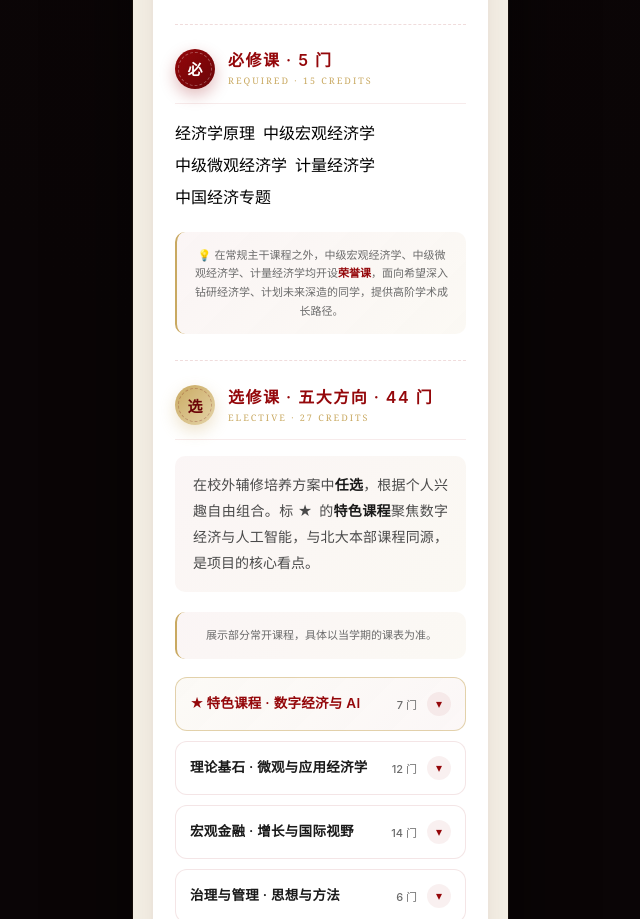
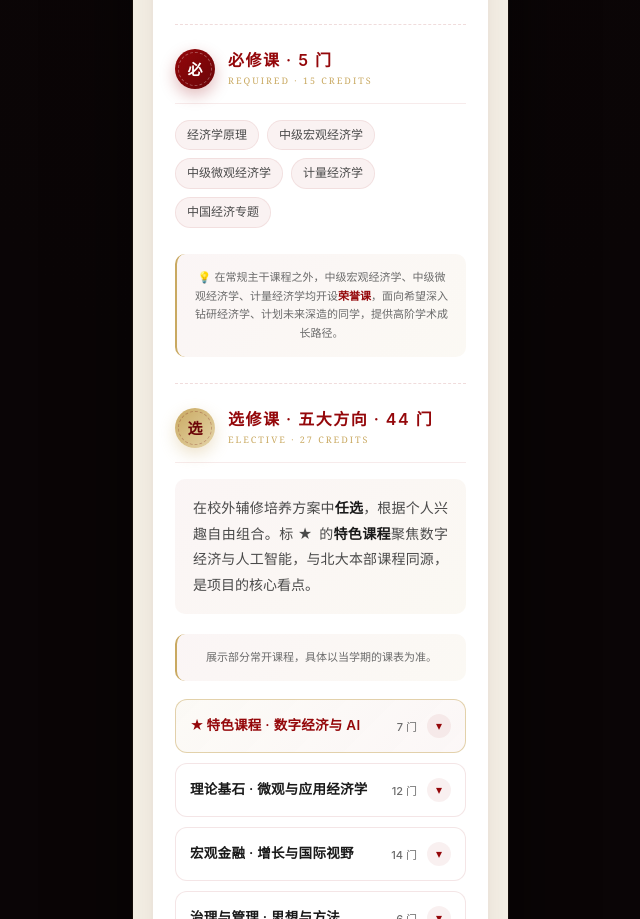
Before and after one commit to meikp666-star/PKU-co2, a plain HTML site: page index.html in a window 1280 px wide. Shown: the part 7640-8559 px from the top of the page, without its empty margins (320-960 px from the left). Drawn offline with Linux system fonts and the light colour scheme; animation ran at ten frames a second.

Commit message:
Style required courses as chip tags like electives

```diff
--- a/index.html
+++ b/index.html
@@ -1401,8 +1401,8 @@ html{scroll-padding-bottom:90px}
             <div class="type-en">REQUIRED · 15 CREDITS</div>
           </div>
         </div>
-        <div class="egroup-chips" style="padding:0 0 4px">
-          <span>经济学原理</span><span>中级宏观经济学</span><span>中级微观经济学</span><span>计量经济学</span><span>中国经济专题</span>
+        <div class="egroup-chips" style="padding:0 0 6px">
+          <span class="chip">经济学原理</span><span class="chip">中级宏观经济学</span><span class="chip">中级微观经济学</span><span class="chip">计量经济学</span><span class="chip">中国经济专题</span>
         </div>
         <div class="course-hint">💡 在常规主干课程之外，中级宏观经济学、中级微观经济学、计量经济学均开设<b>荣誉课</b>，面向希望深入钻研经济学、计划未来深造的同学，提供高阶学术成长路径。</div>
       </div>
```
